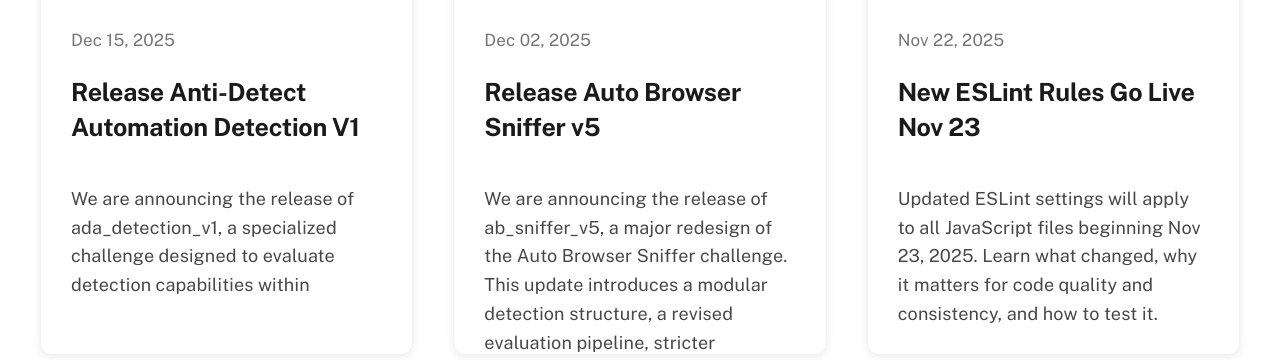
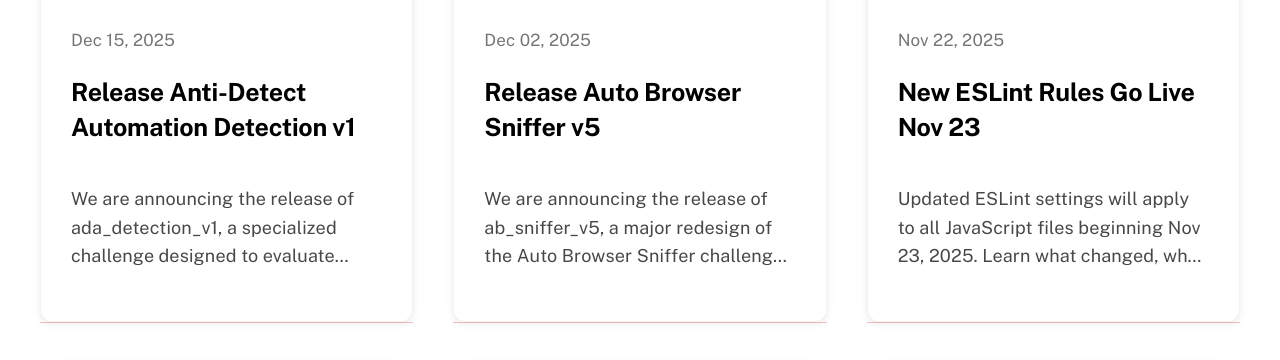
Before and after one commit to RedTeamSubnet/blog.theredteam.io, an MkDocs documentation site: the page built from docs/blog/index.md, in a window 1280 px wide and 1400 px high, cut to the strip 617-977 px from the top of the window. Built offline with MkDocs 1.6.1 and Material for MkDocs 9.7.7, drawn with Linux system fonts in a browser that asks for light colours; a script that is not in the unit is left out.

Commit message:
fix: update blog and announcement card links for consistency and improve CSS for better text overflow handling

```diff
--- a/docs/assets/css/custom.css
+++ b/docs/assets/css/custom.css
@@ -665,6 +665,11 @@
   color: var(--md-default-fg-color);
   opacity: 0.8;
   margin: 0;
+  display: -webkit-box;
+  -webkit-line-clamp: 3;
+  -webkit-box-orient: vertical;
+  overflow: hidden;
+  text-overflow: ellipsis;
 }
 
 /* Blog Card Tags */
--- a/docs/blog/index.md
+++ b/docs/blog/index.md
@@ -11,147 +11,163 @@
 </div>
 
 <div class="blog-grid">
-  <article class="blog-card">
+  <a href="posts/an.ada_detection_v1/" class="blog-card-link">
+    <article class="blog-card">
         <div class="blog-card-image">
-        <img src="../assets/images/annoucements/Frame_Bullet03.png" alt="ADA Detection v1">
+            <img src="../assets/images/annoucements/Frame_Bullet03.png" alt="ADA Detection v1">
         </div>
         <div class="blog-card-content">
             <span class="blog-card-date">
                 Dec 15, 2025
             </span>
             <h2>
-                <a href="../blog/posts/an.ada_detection_v1/">
-                    Release Anti-Detect Automation Detection V1
-                </a>
+                Release Anti-Detect Automation Detection v1
             </h2>
             <p class="blog-card-excerpt">
-                We are announcing the release of ada_detection_v1, a specialized challenge designed to evaluate detection capabilities within
+                We are announcing the release of ada_detection_v1, a specialized challenge designed to evaluate detection capabilities within anti-detect browser environments (NST-Browser).
             </p>
         </div>
-  </article>
-  <article class="blog-card">
+    </article>
+  </a>
+  <a href="posts/an.ab_sniffer_v5/" class="blog-card-link">
+    <article class="blog-card">
         <div class="blog-card-image">
-        <img src="../assets/images/blog/Frame_Colaboration.png" alt="AB Sniffer v5">
+            <img src="../assets/images/blog/Frame_Colaboration.png" alt="AB Sniffer v5">
         </div>
         <div class="blog-card-content">
             <span class="blog-card-date">
                 Dec 02, 2025
             </span>
             <h2>
-                <a href="../blog/posts/an.ab_sniffer_v5/">
-                    Release Auto Browser Sniffer v5
-                </a>
+                Release Auto Browser Sniffer v5
             </h2>
             <p class="blog-card-excerpt">
                 We are announcing the release of ab_sniffer_v5, a major redesign of the Auto Browser Sniffer challenge. This update introduces a modular detection structure, a revised evaluation pipeline, stricter validation rules, and a more realistic containerized execution environment.
             </p>
         </div>
-  </article>
-  <article class="blog-card">
-    <div class="blog-card-image">
-      <img src="../assets/images/an.new_eslint_rules.png" alt="Eslint thumbnail">
-    </div>
-    <div class="blog-card-content">
-        <span class="blog-card-date">
-            Nov 22, 2025
-        </span>
-        <h2>
-            <a href="../blog/posts/an.eslint_updates/">
+    </article>
+  </a>
+  <a href="posts/an.eslint_updates/" class="blog-card-link">
+    <article class="blog-card">
+        <div class="blog-card-image">
+            <img src="../assets/images/an.new_eslint_rules.png" alt="Eslint thumbnail">
+        </div>
+        <div class="blog-card-content">
+            <span class="blog-card-date">
+                Nov 22, 2025
+            </span>
+            <h2>
                 New ESLint Rules Go Live Nov 23
-            </a>
-        </h2>
-        <p class="blog-card-excerpt">
-            Updated ESLint settings will apply to all JavaScript files beginning Nov 23, 2025. Learn what changed, why it matters for code quality and consistency, and how to test it.
-        </p>
-    </div>
-  </article>
+            </h2>
+            <p class="blog-card-excerpt">
+                Updated ESLint settings will apply to all JavaScript files beginning Nov 23, 2025. Learn what changed, why it matters for code quality and consistency, and how to test it.
+            </p>
+        </div>
+    </article>
+  </a>
 
-  <article class="blog-card">
-    <div class="blog-card-image">
-      <img src="../assets/images/docker_v29_issue_poster.png" alt="Docker v29">
-    </div>
-    <div class="blog-card-content">
-      <span class="blog-card-date">Nov 16, 2025</span>
-      <h2><a href="../blog/posts/an.fix-docker-in-challenges/">Docker v29: Pinning to v28 for Challenge Stability</a></h2>
-      <p class="blog-card-excerpt">Docker v29 introduced breaking storage and runtime changes that caused DinD image-build failures; challenge runners are pinned to v28 and an opt-in compatibility toggle is available.</p>
-    </div>
-  </article>
+  <a href="posts/an.fix-docker-in-challenges/" class="blog-card-link">
+    <article class="blog-card">
+        <div class="blog-card-image">
+            <img src="../assets/images/docker_v29_issue_poster.png" alt="Docker v29">
+        </div>
+        <div class="blog-card-content">
+            <span class="blog-card-date">Nov 16, 2025</span>
+            <h2>Docker v29: Pinning to v28 for Challenge Stability</h2>
+            <p class="blog-card-excerpt">Docker v29 introduced breaking storage and runtime changes that caused DinD image-build failures; challenge runners are pinned to v28 and an opt-in compatibility toggle is available.</p>
+        </div>
+    </article>
+  </a>
 
-  <article class="blog-card">
-    <div class="blog-card-image">
-      <img src="https://github.com/user-attachments/assets/c4776739-d0bf-40be-96e0-ea04115a2b48" alt="Fix Submission Abuse">
-    </div>
-    <div class="blog-card-content">
-      <span class="blog-card-date">Nov 4, 2025</span>
-      <h2><a href="../blog/posts/an.structural-internal-services/">Submission Validation & Internal Services</a></h2>
-      <p class="blog-card-excerpt">Providing fairness by new validation and comparison logic which will be fully hidden inside of internal services</p>
-    </div>
-  </article>
+  <a href="posts/an.structural-internal-services/" class="blog-card-link">
+    <article class="blog-card">
+        <div class="blog-card-image">
+            <img src="https://github.com/user-attachments/assets/c4776739-d0bf-40be-96e0-ea04115a2b48" alt="Fix Submission Abuse">
+        </div>
+        <div class="blog-card-content">
+            <span class="blog-card-date">Nov 4, 2025</span>
+            <h2>Submission Validation & Internal Services</h2>
+            <p class="blog-card-excerpt">Providing fairness by new validation and comparison logic which will be fully hidden inside of internal services</p>
+        </div>
+    </article>
+  </a>
 
-  <article class="blog-card">
-    <div class="blog-card-image">
-      <img src="../assets/images/diagram-redteam.jpg" alt="Miner Linking & Incentive Logic">
-    </div>
-    <div class="blog-card-content">
-      <span class="blog-card-date">Oct 25, 2025</span>
-      <h2><a href="../blog/posts/incentive-logic-update/">Miner Linking & Incentive Logic Update</a></h2>
-      <p class="blog-card-excerpt">This improvement ensures that every miner is recognized fairly, no matter how many nodes or UIDs they operate.</p>
-    </div>
-  </article>
+  <a href="posts/incentive-logic-update/" class="blog-card-link">
+    <article class="blog-card">
+        <div class="blog-card-image">
+            <img src="../assets/images/diagram-redteam.jpg" alt="Miner Linking & Incentive Logic">
+        </div>
+        <div class="blog-card-content">
+            <span class="blog-card-date">Oct 25, 2025</span>
+            <h2>Miner Linking & Incentive Logic Update</h2>
+            <p class="blog-card-excerpt">This improvement ensures that every miner is recognized fairly, no matter how many nodes or UIDs they operate.</p>
+        </div>
+    </article>
+  </a>
 
-  <article class="blog-card">
-    <div class="blog-card-image">
-      <img alt="Auto Browser Sniffer" src="https://github.com/user-attachments/assets/9335e859-90b8-4277-b95f-eabc55e3a041" />
-    </div>
-    <div class="blog-card-content">
-      <span class="blog-card-date">Oct 15, 2025</span>
-      <h2><a href="../blog/posts/an.ab_sniffer_v4/">Release of Auto Browser Sniffer</a></h2>
-      <p class="blog-card-excerpt">We are making important changes to improve fairness and protect miners' intellectual property</p>
-    </div>
-  </article>
+  <a href="posts/an.ab_sniffer_v4/" class="blog-card-link">
+    <article class="blog-card">
+        <div class="blog-card-image">
+            <img alt="Auto Browser Sniffer" src="https://github.com/user-attachments/assets/9335e859-90b8-4277-b95f-eabc55e3a041" />
+        </div>
+        <div class="blog-card-content">
+            <span class="blog-card-date">Oct 15, 2025</span>
+            <h2>Release of Auto Browser Sniffer</h2>
+            <p class="blog-card-excerpt">We are making important changes to improve fairness and protect miners' intellectual property</p>
+        </div>
+    </article>
+  </a>
 
-  <article class="blog-card">
-    <div class="blog-card-image">
-      <img src="../assets/images/alpha-token.png" alt="Alpha Token & Dynamic TAO">
-    </div>
-    <div class="blog-card-content">
-      <span class="blog-card-date">Feb 1, 2025</span>
-      <h2><a href="../blog/posts/dynamic-tao-alpha-token/">Alpha Token & Dynamic TAO</a></h2>
-      <p class="blog-card-excerpt">Discover how Dynamic TAO and Alpha Token reshape RedTeam's decentralized cybersecurity and incentive model.</p>
-    </div>
-  </article>
+  <a href="posts/dynamic-tao-alpha-token/" class="blog-card-link">
+    <article class="blog-card">
+        <div class="blog-card-image">
+            <img src="../assets/images/alpha-token.png" alt="Alpha Token & Dynamic TAO">
+        </div>
+        <div class="blog-card-content">
+            <span class="blog-card-date">Feb 1, 2025</span>
+            <h2>Alpha Token & Dynamic TAO</h2>
+            <p class="blog-card-excerpt">Discover how Dynamic TAO and Alpha Token reshape RedTeam's decentralized cybersecurity and incentive model.</p>
+        </div>
+    </article>
+  </a>
 
-  <article class="blog-card">
-    <div class="blog-card-image">
-      <img src="../assets/images/decentralized-cybersecurity2.webp" alt="Monetization">
-    </div>
-    <div class="blog-card-content">
-      <span class="blog-card-date">Jan 20, 2025</span>
-      <h2><a href="../blog/posts/monetization-opportunities/">Unlocking Value: Monetising RedTeam's Outputs</a></h2>
-      <p class="blog-card-excerpt">Learn how miner outputs, challenge components, and third-party integrations can generate real value in the ecosystem.</p>
-    </div>
-  </article>
+  <a href="posts/monetization-opportunities/" class="blog-card-link">
+    <article class="blog-card">
+        <div class="blog-card-image">
+            <img src="../assets/images/decentralized-cybersecurity2.webp" alt="Monetization">
+        </div>
+        <div class="blog-card-content">
+            <span class="blog-card-date">Jan 20, 2025</span>
+            <h2>Unlocking Value: Monetising RedTeam's Outputs</h2>
+            <p class="blog-card-excerpt">Learn how miner outputs, challenge components, and third-party integrations can generate real value in the ecosystem.</p>
+        </div>
+    </article>
+  </a>
 
-  <article class="blog-card">
-    <div class="blog-card-image">
-      <img src="../assets/images/decentralized-cybersecurity.png" alt="Bot Challenges">
-    </div>
-    <div class="blog-card-content">
-      <span class="blog-card-date">Jan 15, 2025</span>
-      <h2><a href="../blog/posts/bot-detection-challenges/">Bot Challenges Arrive to RedTeam</a></h2>
-      <p class="blog-card-excerpt">A new wave of advanced bot detection challenges has been released to Subnet 61, raising the bar for security testing.</p>
-    </div>
-  </article>
+  <a href="posts/bot-detection-challenges/" class="blog-card-link">
+    <article class="blog-card">
+        <div class="blog-card-image">
+            <img src="../assets/images/decentralized-cybersecurity.png" alt="Bot Challenges">
+        </div>
+        <div class="blog-card-content">
+            <span class="blog-card-date">Jan 15, 2025</span>
+            <h2>Bot Challenges Arrive to RedTeam</h2>
+            <p class="blog-card-excerpt">A new wave of advanced bot detection challenges has been released to Subnet 61, raising the bar for security testing.</p>
+        </div>
+    </article>
+  </a>
 
-  <article class="blog-card">
-    <div class="blog-card-image">
-      <img src="../assets/images/annoucements/redteam-dashboard.png" alt="Subnet Structure">
-    </div>
-    <div class="blog-card-content">
-      <span class="blog-card-date">Oct 2, 2025</span>
-      <h2><a href="../blog/posts/an.structure-update/">Update in Subnet Structure</a></h2>
-      <p class="blog-card-excerpt">Major changes to protect miners' intellectual property: hidden Docker Hub IDs, encryption detection, and dashboard improvements.</p>
-    </div>
-  </article>
+  <a href="posts/an.structure-update/" class="blog-card-link">
+    <article class="blog-card">
+        <div class="blog-card-image">
+            <img src="../assets/images/annoucements/redteam-dashboard.png" alt="Subnet Structure">
+        </div>
+        <div class="blog-card-content">
+            <span class="blog-card-date">Oct 2, 2025</span>
+            <h2>Update in Subnet Structure</h2>
+            <p class="blog-card-excerpt">Major changes to protect miners' intellectual property: hidden Docker Hub IDs, encryption detection, and dashboard improvements.</p>
+        </div>
+    </article>
+  </a>
 
 </div>
--- a/overrides/main.html
+++ b/overrides/main.html
@@ -279,7 +279,7 @@
     .rd-search-inline input::placeholder { color: rgba(11,11,11,0.45); }
     html[data-md-color-scheme="slate"] .rd-search-inline input::placeholder { color: rgba(224,224,224,0.45); }
     html[data-md-color-scheme="slate"] .rd-search-inline input[type="search"],
-    html[data-md-color-scheme="slate"] .rd-search-inline input {
+    html[data-md_color-scheme="slate"] .rd-search-inline input {
       background: rgba(255,255,255,0.03);
       color: #e0e0e0;
       border: 1px solid rgba(255,255,255,0.03);
@@ -287,14 +287,14 @@
 
     /* Ensure search icons are visible and use currentColor */
     .rd-search-inline svg { fill: currentColor; }
-    html[data-md-color-scheme="default"] .rd-search-inline svg { color: #b71c1c; }
-    html[data-md-color-scheme="slate"] .rd-search-inline svg { color: #e53935; }
+    html[data-md_color-scheme="default"] .rd-search-inline svg { color: #b71c1c; }
+    html[data-md_color-scheme="slate"] .rd-search-inline svg { color: #e53935; }
 
     /* Logo visibility toggles */
-    html[data-md-color-scheme="default"] .rd-logo-img--light { display:inline-block }
-    html[data-md-color-scheme="default"] .rd-logo-img--dark { display:none }
-    html[data-md-color-scheme="slate"] .rd-logo-img--light { display:none }
-    html[data-md-color-scheme="slate"] .rd-logo-img--dark { display:inline-block }
+    html[data-md_color-scheme="default"] .rd-logo-img--light { display:inline-block }
+    html[data-md_color-scheme="default"] .rd-logo-img--dark { display:none }
+    html[data-md_color-scheme="slate"] .rd-logo-img--light { display:none }
+    html[data-md_color-scheme="slate"] .rd-logo-img--dark { display:inline-block }
 
     /* Responsive: collapse nav on small screens */
     @media (max-width: 860px) {
```
Also changed, not shown: docs/announcements/index.md (+106 -94 lines), docs/important/index.md (+36 -30 lines).
